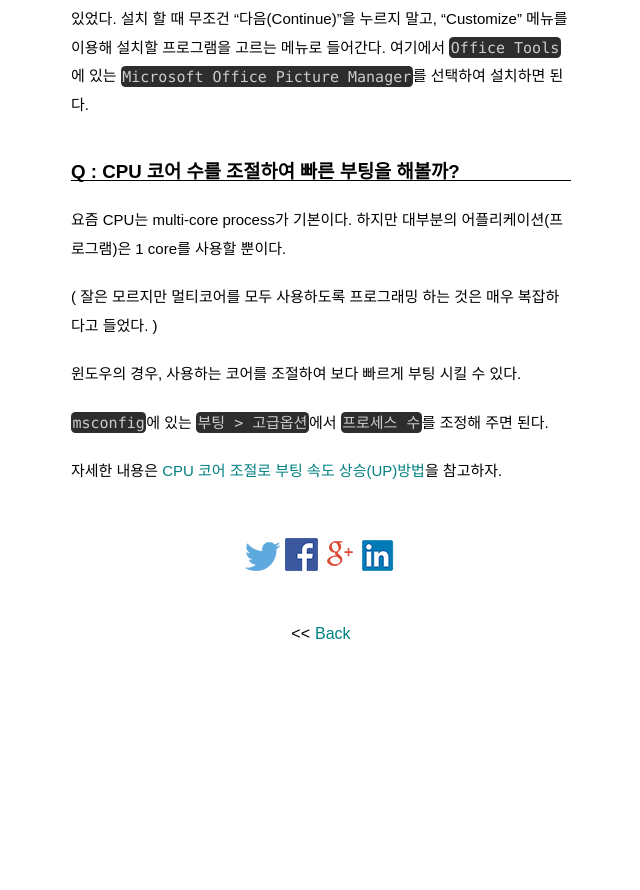
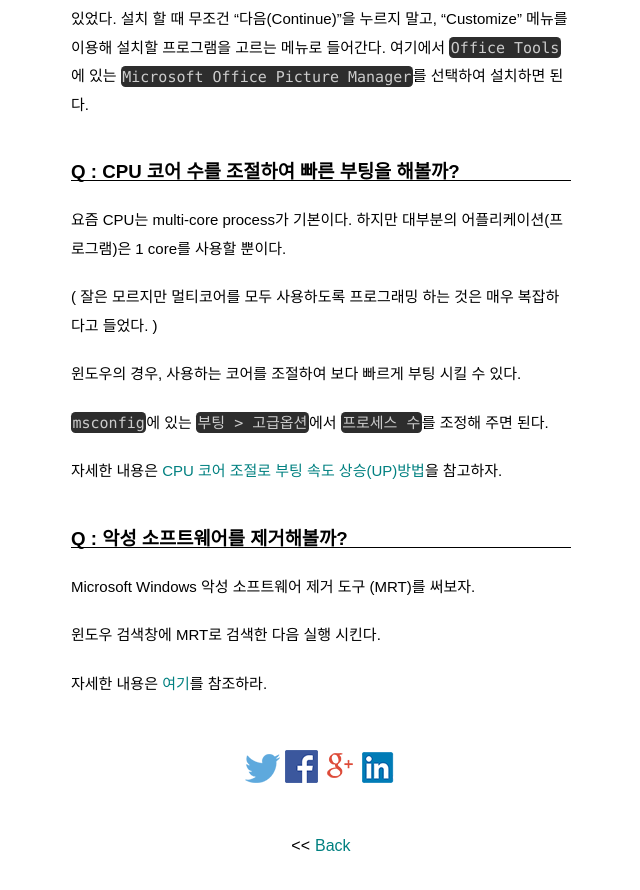
Before and after one commit to pinedance/blog, a Jekyll site: the page built from _posts/2017/07-12/2017-12-28-Windows-10-adaptation.md, in a window 1280 px wide and 900 px high, scrolled down 4490 px. Shown: the top 890 px of the window, without its empty margins (319-959 px from the left). Built offline with Jekyll 4.4.1, drawn with Linux system fonts in a browser that asks for light colours; some web fonts are replaced; comment, search, counter and statistics services are not loaded; before the commit the page ends 5178 px from its top, so only the background shows below that.

Commit message:
update old post and add new post

```diff
--- a/_posts/2017/07-12/2017-12-28-Windows-10-adaptation.md
+++ b/_posts/2017/07-12/2017-12-28-Windows-10-adaptation.md
@@ -1,9 +1,8 @@
 ---
 layout: post
-title:  "Windows 10 적응하기"
+title: "Windows 10 적응하기"
 categories: 생활자동화
 ---
-
 
 > Windows 10, 마음에 들지만 세심한 주의가 필요하다.
 
@@ -17,18 +16,15 @@
 
 windows에 설치하였던 프로그램이 삭제 도중 에러를 일으키며 완전히 삭제되지 않을 때가 있다. 이런 경우에 MS에서 제공하는 uninstaller를 사용해 보자. ["프로그램이 설치 또는 제거되지 않도록 하는 문제 해결"](https://support.microsoft.com/ko-kr/help/17588/windows-fix-problems-that-block-programs-being-installed-or-removed) 페이지를 참조하자.
 
-
 ### Q : 예약부팅이 되지 않는다.
 
 A : 만약 당신이 규칙적으로 운영되는 영업장을 운영한다고 해보자. 매일 출근해서 컴퓨터를 켜고 퇴근할 때 끄는 일은 단순하지만 번거롭고 신경쓰이는 일이다. 정해진 시간에 저절로 켜지고 꺼진다면 신경써야할 일을 줄일 수 있다.
 
-정해진 시간에 컴퓨터를 끄는 것은 윈도우에서 지원하고 있는 `Schedule task`를 이용하면 간단하게 해결할 수 있다. 하지만 켜는 일은 OS가 시동되기 전에 이루어져야 하는 작업이기 때문에 OS 단계에서는 방법이 없다. 다행히 보통 데스크탑 컴퓨터의 경우에는 CMOS 옵션을 통해 예약부팅을 이용해 정해진 시간에 컴퓨터를 켤 수 있다.  메인보드 제조회사에 따라 `RESUME BY ALARM` 등 불리는 방식이 여러가지이므로 확인이 필요하지만, 대부분은 유사한 기능을 가지고 있다.
+정해진 시간에 컴퓨터를 끄는 것은 윈도우에서 지원하고 있는 `Schedule task`를 이용하면 간단하게 해결할 수 있다. 하지만 켜는 일은 OS가 시동되기 전에 이루어져야 하는 작업이기 때문에 OS 단계에서는 방법이 없다. 다행히 보통 데스크탑 컴퓨터의 경우에는 CMOS 옵션을 통해 예약부팅을 이용해 정해진 시간에 컴퓨터를 켤 수 있다. 메인보드 제조회사에 따라 `RESUME BY ALARM` 등 불리는 방식이 여러가지이므로 확인이 필요하지만, 대부분은 유사한 기능을 가지고 있다.
 
 이런 기능을 이미 사용하던 사람이라면 Win10을 설치한 다음 더이상 작동하지 않는 경험을 할 수 있다.
 
 이것은 Win10의 전원관리 기능 때문일 수 있다. `제어판` `전원 옵션`에서 `fast boot 모드 (빠른 시작)`를 해제해보자. ( [REF](https://goo.gl/cm3qRg) )
-
-
 
 ### Q : 자동으로 전원이 켜진다.
 
@@ -38,17 +34,13 @@
 
 이런 경우도 `빠른 시작`이 활성화 되어 있어서 생겨날 수 있으니 비활성화 시켜보자. ( [REF](https://goo.gl/ZwrVdJ) )
 
-
-
 ### Q : 파일이 삭제시 확인 없이 지워진다.
 
-A :  Win10 기본 설정에서는 파일 삭제 때 확인창이 나타나지 않는다. 모바일 환경에서는 그럴 일이 거의 없지만, 키보드를 사용할 때는 실수로 키를 잘못 눌러 지워지는 경우도 있기 때문에 확인창을 선호하는 편이다.
+A : Win10 기본 설정에서는 파일 삭제 때 확인창이 나타나지 않는다. 모바일 환경에서는 그럴 일이 거의 없지만, 키보드를 사용할 때는 실수로 키를 잘못 눌러 지워지는 경우도 있기 때문에 확인창을 선호하는 편이다.
 
 Win10에서 확인 없이 삭제되는 것을 기본 설정으로 한 것은 MS가 모바일에 신경을 많이 쓰고 있다는 방증이다.
 
 삭제 때 확인창을 다시 활성화 시키려면 `휴지통` 설정으로 들어가 `삭제 확인 대화 상자 표시` 옵션을 활성화 시켜주면 된다. ( [REF](https://goo.gl/ZDbzMb) )
-
-
 
 ### Q : 기기마다 인터페이스가 다르다
 
@@ -56,7 +48,7 @@
 
 ![Touch Keyboard]({{ site.url }}/assets/img/2017-12-28/touch-keybord.jpg)
 
-그런데 사용하다 보니 가상키보드가 갑자기 사라져 곤란해졌다. Window에 예전부터 있던  `On-Screen Keyboard` 기능을 이용하여 키보드를 화면에 띄울 수 있었지만, 모양이 달랐다.
+그런데 사용하다 보니 가상키보드가 갑자기 사라져 곤란해졌다. Window에 예전부터 있던 `On-Screen Keyboard` 기능을 이용하여 키보드를 화면에 띄울 수 있었지만, 모양이 달랐다.
 
 ![On-Screen Keyboard]({{ site.url }}/assets/img/2017-12-28/on-screen-keybord.jpg)
 
@@ -64,19 +56,15 @@
 
 일반적으로 데스크탑이나 노트북에 설치되어 오는 Win10에는 이 기능이 비활성화 되어 있지만, 테블릿이나 미니PC에는 아예 테블릿 모드 상태로 배달되는 경우도 있다. 테블릿 모드는 간단하게 활성화 시키거나 비활성화 시킬 수 있지만, 이런 기능이 있다는 사실 자체를 모르면 꽤나 난처하다.
 
-Win10 바탕화면 우측에서 열리고 닫히는  `알림 센터` 하단에 보면 `테블릿 모드`라고 표시된 아이콘이 있다. 이것을 누르면 활성화 비활성화 시킬 수 있다. ( [REF](http://chunchu.tistory.com/939) )
-
+Win10 바탕화면 우측에서 열리고 닫히는 `알림 센터` 하단에 보면 `테블릿 모드`라고 표시된 아이콘이 있다. 이것을 누르면 활성화 비활성화 시킬 수 있다. ( [REF](http://chunchu.tistory.com/939) )
 
 ### Q : 화면에 갑자기 회색으로 변했다
-
 
 A : 커퓨터에서 가장 많이 쓰는 키 가운데 하나가 `ctrl + c`이다. 그런데 이 복사 작업을 하다가 갑자기 화면이 회색으로 변하는 경우가 있다. 재부팅을 해도 그대로이다.
 
 Win10에는 color filter mode가 있는데, `windowskey + ctrl + c`를 누르면 켜지고 꺼진다. `ctrl + c`를 누르려다 그 옆에 있는 `windowskey`를 같이 누르면 의도치 않게 화면을 무채색으로 바꾸게 되는 것이다.
 
 해결책은 간단하다. `windowskey + ctrl + c`를 한 번 더 누르면 된다.
-
-
 
 ### Q : 영문 윈도우에서 한국 프로그램 실행이 안된다.
 
@@ -98,23 +86,28 @@
 
 4단계 : 최후의 수단이다. Win10의 reset 기능을 이용하여 reset하고 최초 설정 시에 언어를 한국어로 설정한다.
 
-
-
 ### Q : MS Office Picture Manager를 쓰고 싶다!
 
 간단한 그림을 편집할 때 가장 많이 사용했던 프로그램이 MS Office Picture Manager였다. 그런데 Office 2013 이후로 이 프로그램이 더 이상 지원되지 않는다. 사실 이 프로그램의 기능들은 power point 등 각 프로그램에 모두 스며들어 있어서 독립적인 프로그램으로 배포할 필요가 없어졌기 때문인지 모르겠다. 하지만 여전히 그림 파일을 자르고 다른 크기나 형태로 저장하는데는 매우 유용한 프로그램이다.
 
 그래서 찾아봤다. 다행히 관련된 [안내](https://support.office.com/en-us/article/where-is-picture-manager-58837c3e-34db-4904-95e8-4eca7b7c5730)가 있었다. [SharePoint Designer 2007 배포판](https://www.microsoft.com/en-us/download/details.aspx?id=21581)에 포함된 부가 기능 중에 MS Office Picture Manager가 여전히 지원되고 있었다. 설치 할 때 무조건 "다음(Continue)"을 누르지 말고, "Customize" 메뉴를 이용해 설치할 프로그램을 고르는 메뉴로 들어간다. 여기에서 `Office Tools`에 있는 `Microsoft Office Picture Manager`를 선택하여 설치하면 된다.
 
-
 ### Q : CPU 코어 수를 조절하여 빠른 부팅을 해볼까?
 
 요즘 CPU는 multi-core process가 기본이다. 하지만 대부분의 어플리케이션(프로그램)은 1 core를 사용할 뿐이다.
 
-( 잘은 모르지만 멀티코어를 모두 사용하도록 프로그래밍 하는 것은 매우 복잡하다고 들었다.  )
+( 잘은 모르지만 멀티코어를 모두 사용하도록 프로그래밍 하는 것은 매우 복잡하다고 들었다. )
 
 윈도우의 경우, 사용하는 코어를 조절하여 보다 빠르게 부팅 시킬 수 있다.
 
 `msconfig`에 있는 `부팅 > 고급옵션`에서 `프로세스 수`를 조정해 주면 된다.
 
 자세한 내용은 [CPU 코어 조절로 부팅 속도 상승(UP)방법](http://cooltime.tistory.com/567)을 참고하자.
+
+### Q : 악성 소프트웨어를 제거해볼까?
+
+Microsoft Windows 악성 소프트웨어 제거 도구 (MRT)를 써보자.
+
+윈도우 검색창에 MRT로 검색한 다음 실행 시킨다.
+
+자세한 내용은 [여기](https://www.youtube.com/watch?v=0E_UR33LP8Y)를 참조하라.
```
Also changed, not shown: _posts/2020/01-06/2020-05-04-git-ssh-wsl.md (added, +51 -0 lines).
